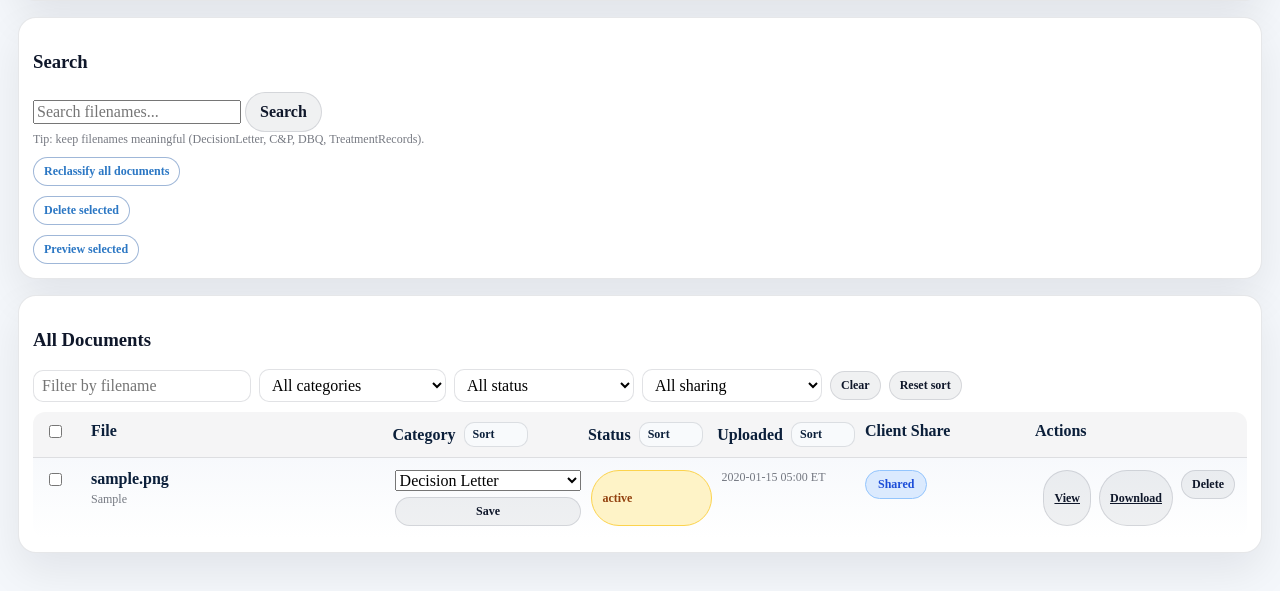
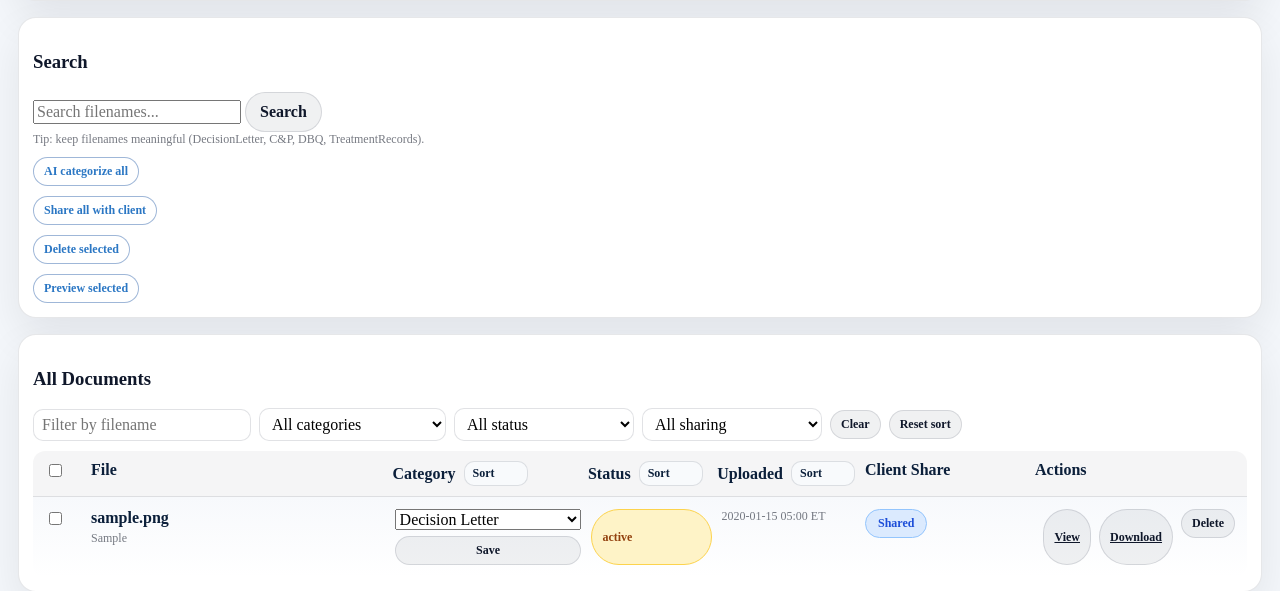
Before and after one commit to robertrichards45/vetassistance, a Flask app: page /documents/client/1 in a window 1280 px wide. Shown: the part 442-1033 px from the top of the page. Run offline with Flask 3, Linux system fonts and the light colour scheme; a user stored in the database is signed in; tables that the repository leaves empty hold one stand-in row (values such as "Sample post").

Commit message:
Add bulk document sharing and AI categorization

```diff
--- a/app/routes/documents.py
+++ b/app/routes/documents.py
@@ -13,6 +13,72 @@ from app.services.doc_text import extract_text
 from app.services.audit_service import log as audit_log
 import os
 import json
+
+DOCUMENT_CATEGORIES = [
+    "Decision Letter",
+    "C&P Exam",
+    "DBQ",
+    "Treatment Records",
+    "Service Records (STR)",
+    "Buddy Statement",
+    "Employer Statement",
+    "Imaging/Labs",
+    "Other",
+    "Uncategorized",
+]
+
+
+def _document_text(doc: Document, limit: int = 12000) -> str:
+    if not doc.extracted_text_path or not os.path.exists(doc.extracted_text_path):
+        return ""
+    try:
+        with open(doc.extracted_text_path, "r", encoding="utf-8", errors="ignore") as f:
+            return f.read(limit)
+    except Exception:
+        return ""
+
+
+def _ai_categories(docs: list[Document]) -> dict[int, str]:
+    from flask import current_app
+    from openai import OpenAI
+
+    api_key = current_app.config.get("OPENAI_API_KEY")
+    if not api_key:
+        raise RuntimeError("OPENAI_API_KEY is not configured")
+    model = current_app.config.get("OPENAI_MODEL", "gpt-4.1-mini")
+    payload = [
+        {
+            "id": doc.id,
+            "filename": doc.filename,
+            "mime_type": doc.mime_type or "unknown",
+            "text": _document_text(doc, limit=4000),
+        }
+        for doc in docs
+    ]
+    allowed = ", ".join(DOCUMENT_CATEGORIES)
+    prompt = f"""Categorize each VA claim document into exactly one allowed category.
+Allowed categories: {allowed}
+Return a JSON object whose keys are the document IDs and whose values are category names.
+Include every supplied document ID and no other keys.
+
+Documents:
+{json.dumps(payload, ensure_ascii=False)}
+"""
+    response = OpenAI(api_key=api_key).chat.completions.create(
+        model=model,
+        temperature=0,
+        response_format={"type": "json_object"},
+        messages=[
+            {"role": "system", "content": "You classify VA claim documents. Return exactly one allowed category."},
+            {"role": "user", "content": prompt},
+        ],
+    )
+    raw = json.loads(response.choices[0].message.content or "{}")
+    results = {}
+    for doc in docs:
+        category = str(raw.get(str(doc.id), raw.get(doc.id, "Other"))).strip()
+        results[doc.id] = category if category in DOCUMENT_CATEGORIES else "Other"
+    return results
 
 documents_bp = Blueprint("documents", __name__, url_prefix="/documents")
 
@@ -130,6 +196,76 @@ def reclassify_client_docs(client_id: int):
         flash(f"Reclassified documents. Updated {updated} file(s). Extracted {extracted} now, queued {queued}.", "success")
     else:
         flash(f"Reclassified documents. Updated {updated} file(s).", "success")
+    return redirect(url_for("documents.client_documents", client_id=c.id))
+
+
+@documents_bp.post("/client/<int:client_id>/categorize-ai")
+@login_required
+@require_roles(Role.DIRECTOR, Role.EMPLOYEE)
+def categorize_client_docs_ai(client_id: int):
+    db = SessionLocal()
+    c = db.get(Client, client_id)
+    if not c or c.org_id != current_user.org_id:
+        return "Not found", 404
+    if not current_app().config.get("OPENAI_API_KEY"):
+        flash("AI categorization is unavailable because OPENAI_API_KEY is not configured.", "error")
+        return redirect(url_for("documents.client_documents", client_id=c.id))
+
+    docs = db.query(Document).filter_by(org_id=current_user.org_id, client_id=c.id).all()
+    updated = 0
+    failed = 0
+    batch_size = 8
+    for start in range(0, len(docs), batch_size):
+        batch = docs[start:start + batch_size]
+        try:
+            categories = _ai_categories(batch)
+            for d in batch:
+                category = categories[d.id]
+                if d.category != category:
+                    d.category = category
+                    updated += 1
+        except Exception:
+            failed += len(batch)
+    db.commit()
+    audit_log(
+        current_user.org_id,
+        current_user.id,
+        "DOCS_AI_CATEGORIZED",
+        "Document",
+        "bulk",
+        detail=f"client_id={c.id}, total={len(docs)}, updated={updated}, failed={failed}",
+    )
+    if failed:
+        flash(f"AI categorized {len(docs) - failed} document(s); {failed} could not be categorized.", "warning")
+    else:
+        flash(f"AI categorized all {len(docs)} document(s).", "success")
+    return redirect(url_for("documents.client_documents", client_id=c.id))
+
+
+@documents_bp.post("/client/<int:client_id>/share-all")
+@login_required
+@require_roles(Role.DIRECTOR, Role.EMPLOYEE)
+def share_all_documents(client_id: int):
+    db = SessionLocal()
+    c = db.get(Client, client_id)
+    if not c or c.org_id != current_user.org_id:
+        return "Not found", 404
+    docs = db.query(Document).filter_by(org_id=current_user.org_id, client_id=c.id).all()
+    changed = 0
+    for d in docs:
+        if not d.is_client_visible:
+            d.is_client_visible = True
+            changed += 1
+    db.commit()
+    audit_log(
+        current_user.org_id,
+        current_user.id,
+        "DOCS_SHARED_ALL",
+        "Document",
+        "bulk",
+        detail=f"client_id={c.id}, total={len(docs)}, changed={changed}",
+    )
+    flash(f"Shared all {len(docs)} document(s) with the client.", "success")
     return redirect(url_for("documents.client_documents", client_id=c.id))
 
 @documents_bp.post("/client/<int:client_id>/upload")
--- a/app/templates/documents/client_documents.html
+++ b/app/templates/documents/client_documents.html
@@ -46,9 +46,13 @@
       <button class="btn secondary" type="submit">Search</button>
     </form>
     <div class="muted small">Tip: keep filenames meaningful (DecisionLetter, C&P, DBQ, TreatmentRecords).</div>
-    <form method="post" action="{{ url_for('documents.reclassify_client_docs', client_id=client.id) }}" style="margin-top:10px;">
+    <form method="post" action="{{ url_for('documents.categorize_client_docs_ai', client_id=client.id) }}" style="margin-top:10px;" onsubmit="return confirm('Use AI to categorize every document for this client?');">
       <input type="hidden" name="csrf_token" value="{{ csrf_token() }}">
-      <button class="btn btn-outline-primary btn-sm" type="submit">Reclassify all documents</button>
+      <button class="btn btn-outline-primary btn-sm" type="submit">AI categorize all</button>
+    </form>
+    <form method="post" action="{{ url_for('documents.share_all_documents', client_id=client.id) }}" style="margin-top:10px;" onsubmit="return confirm('Share every document with this client in the portal?');">
+      <input type="hidden" name="csrf_token" value="{{ csrf_token() }}">
+      <button class="btn btn-outline-primary btn-sm" type="submit">Share all with client</button>
     </form>
     <form id="bulkDeleteForm" method="post" action="{{ url_for('documents.delete_documents_bulk', client_id=client.id) }}" style="margin-top:10px;">
       <input type="hidden" name="csrf_token" value="{{ csrf_token() }}">
```
